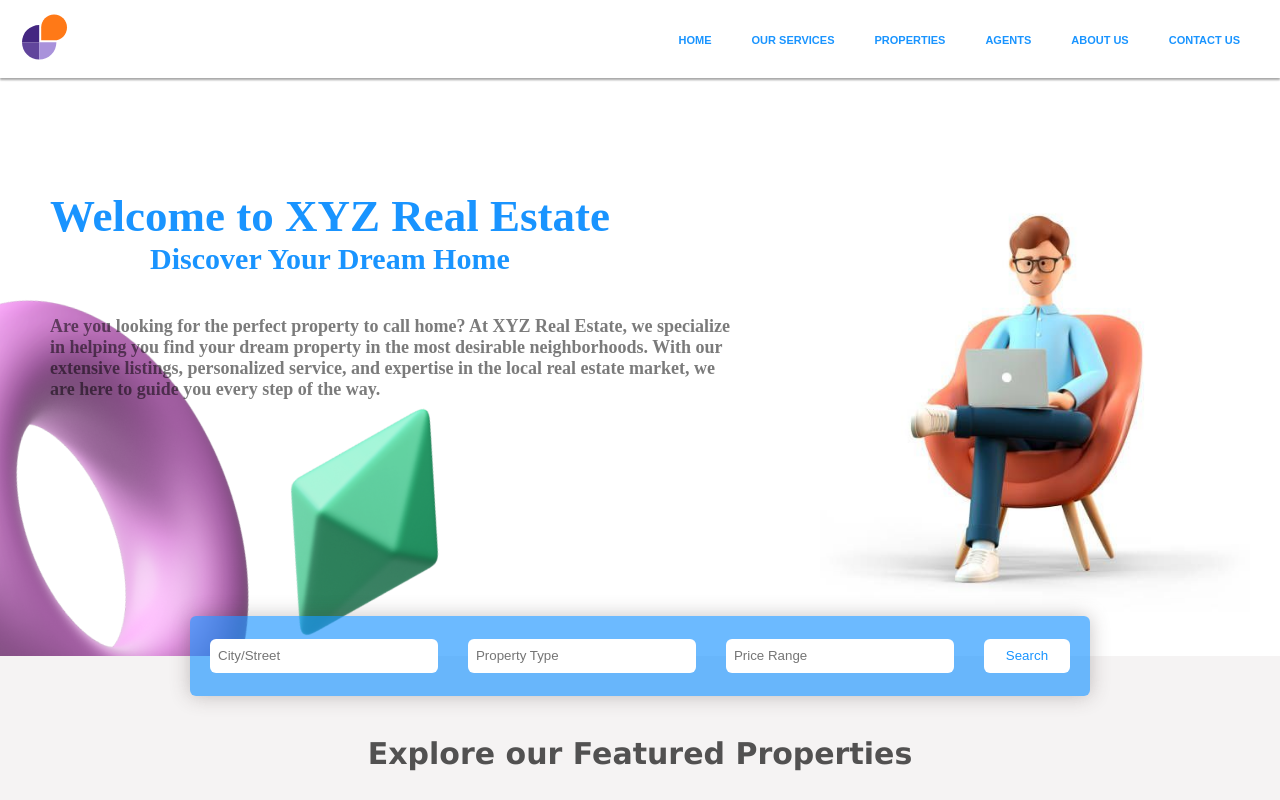
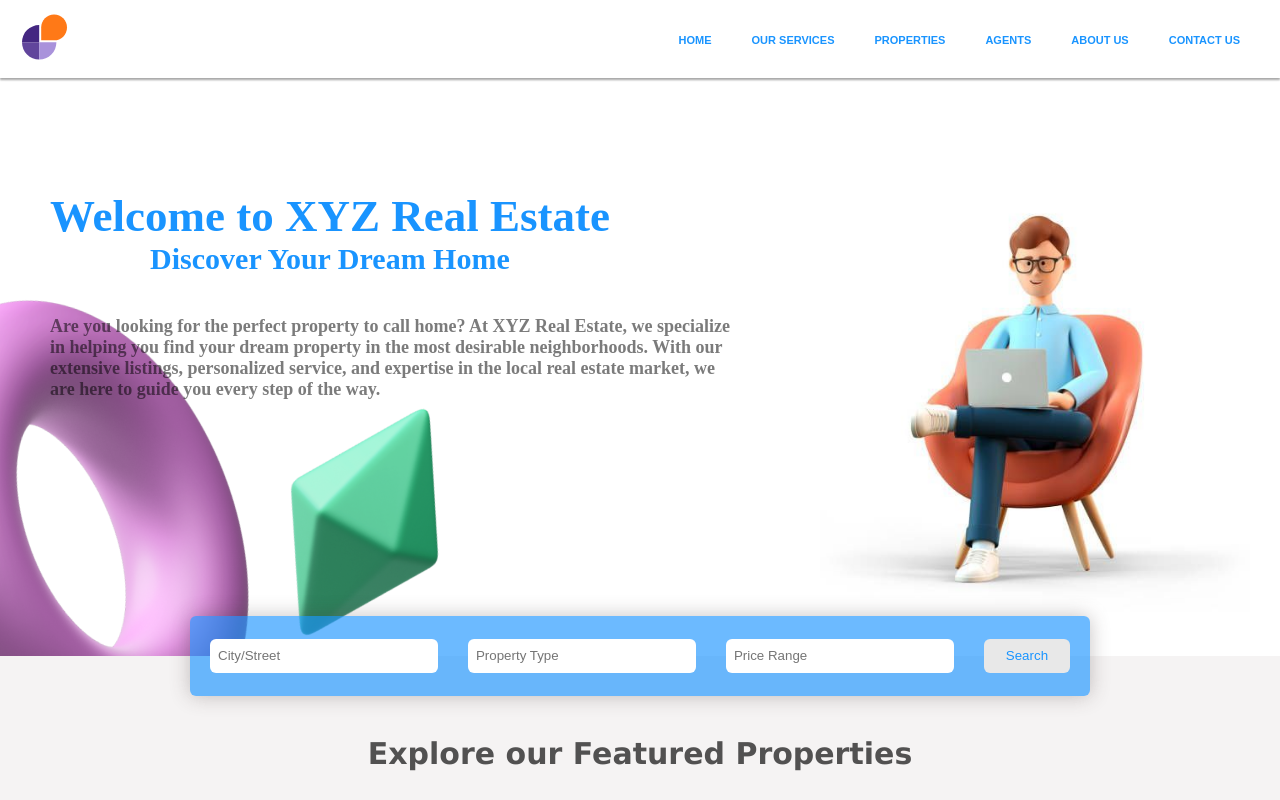
Before and after one commit to Blessman-Newton/ReactProjects, a React (Create React App) app: page / in a window 1280 px wide. Shown: the top 800 px of the page. Built offline with nearby package versions, Linux system fonts and the light colour scheme.

Commit message:
change the btn color

```diff
--- a/src/component/Search.css
+++ b/src/component/Search.css
@@ -30,8 +30,12 @@ form button {
     height: 2.5em;
     border-radius: 6px;
     border: none;
-    background: #fff;
+    background: #e8e8e8;
     color: #1994ff;
+}
+form button:hover {
+    background: #1994ff;
+    color: #ffffff;
 }
 @media screen and (min-width: 1024px) {
     form {
@@ -55,9 +59,5 @@ form button {
         form button {
             width: 10em;
             height: 2.5em;
-            border-radius: 6px;
-            border: none;
-            background: #fff;
-            color: #1994ff;
         }
 }
```
